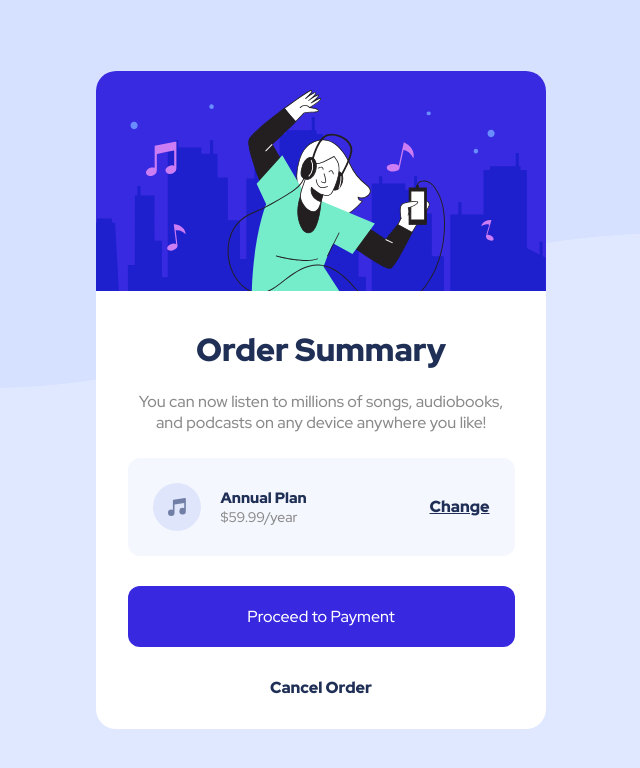
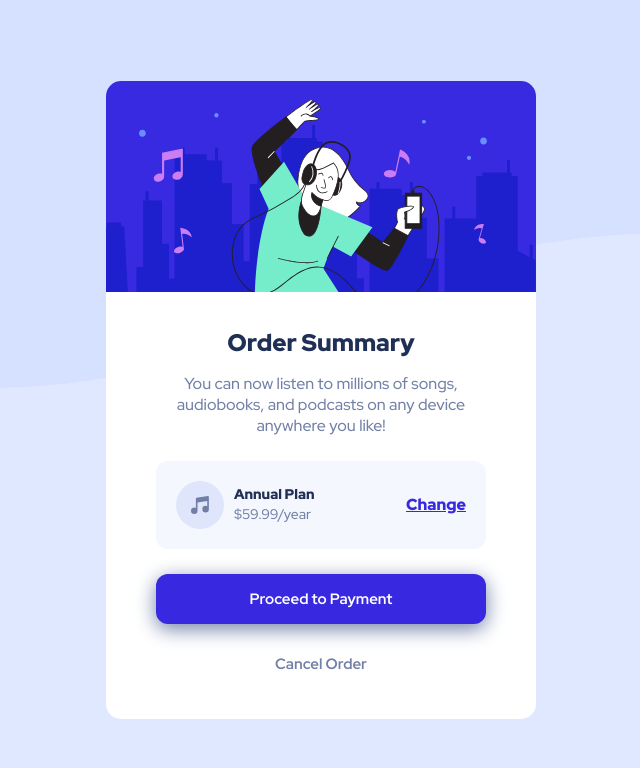
Before and after one commit to aineedtech-frontendmentor/OrderSummaryCard, a plain HTML site: page index.html in a window 1280 px wide. Shown: the whole page, without its empty margins (319-959 px from the left). Drawn offline with Linux system fonts and the light colour scheme.

Commit message:
Update Index.html and style.css

```diff
--- a/index.html
+++ b/index.html
@@ -2,33 +2,34 @@
 <html lang="en">
 <head>
   <meta charset="UTF-8">
-        <meta name="viewport" content="width-device-width, initial-scale=1.0">
-        <link rel="icon" href="image/png" sizes="32x32" href="./images/favicon-32x32.png">
-        <title>Frontend Mentor | Order Summary Card</title>
+  <meta name="viewport" content="width=device-width, initial-scale=1.0"> <!-- displays site properly based on user's device -->
+
+  <link rel="icon" type="image/png" sizes="32x32" href="./images/favicon-32x32.png">
+
+  <title>Frontend Mentor | Order summary card</title>
 
   <link rel="stylesheet" href="style.css">
+
 </head>
 <body>
 
   <div class="container">
-            <div class="hero">
-                <img src="images/illustration-hero.svg" alt="">
+    <img class="hero" src="images/illustration-hero.svg" alt="">
+
+    <div class="text">
+      <h2 class="title">Order Summary</h2>
+      <p class="description">
+        You can now listen to millions of songs, audiobooks, and podcasts on any
+        device anywhere you like!
+      </p>
     </div>
 
-            <div class="text-content">
-                <h2 class="title">
-                    Order Summary
-                </h2>
-                <p class="subtitle">
-                    You can now listen to millions of songs, audiobooks,
-                    and podcasts on any device anywhere you like!
-                </p>
+    <div class="plan">
+      <div class="plan-left">
+        <img src="images/icon-music.svg" alt="" class="music">
 
-                <div class="plan-box">
-                    <div class="plan-box-left">
-                        <img src="images/icon-music.svg" alt="">
-                        <div>
-                            <h5>Annual Plan</h5>
+        <div class="plan-left-text">
+          <h4>Annual Plan</h4>
           <p>$59.99/year</p>
         </div>
       </div>
@@ -37,8 +38,6 @@
 
     <a href="#" class="proceed-btn">Proceed to Payment</a>
     <a href="#" class="cancel-btn">Cancel Order</a>
-
-            </div>
   </div>
 
 </body>
--- a/style.css
+++ b/style.css
@@ -3,144 +3,138 @@
 * {
     margin: 0;
     padding: 0;
-    box-sizing: border-box;
 }
 
-body{
-    font-family: 'Red Hat Display', sans-serif;
-    min-height: 100vh;
+body {
+    height: 100vh;
     background-image: url(images/pattern-background-desktop.svg);
     background-repeat: no-repeat;
+    background-color: hsl(225, 100%, 94%);
     background-size: contain;
-    background-color: hsl(225, 100%, 94%);
-    position: relative;
+    text-align: center;
+    font-family: 'Red Hat Display', sans-serif;
     font-size: 16px;
+    font-weight: 500;
+    display: grid;
+    place-items: center;
 }
 
-.container{
-    position: absolute;
-    left: 50%;
-    top: 50%;
-    transform: translate(-50%, -50%);
-    max-width: 450px;
+.container {
+    width: 430px;
+    overflow: hidden;
     background: white;
-    border-radius: 20px;
-    overflow: hidden;
+    border-radius: 15px;
 }
 
-.text-content{
-    padding: 7%;
-    text-align: center;
+.hero {
+    width: 100%;
+    height: auto;
+}
+
+.text {
+    padding: 20px 50px;
 }
 
 .title {
+    padding: 10px;
+    font-weight: 900;
     color: hsl(223, 47%, 23%);
-    font-weight: 900;
-    font-size: 32px;
-    margin-bottom: 20px;
 }
 
-.text-content p.subtitle {
-    color: #8a8a8a;
-    margin-bottom: 25px;
+.description {
+    padding: 5px;
+    color: hsl(224, 23%, 55%);
+    font-weight: 500;
 }
 
-.plan-box {
+.plan {
     background-color: hsl(225, 100%, 98%);
+    margin: 0 50px 10px 50px;
+    padding: 20px;
     border-radius: 12px;
     display: flex;
-    padding: 25px;
     align-items: center;
     justify-content: space-between;
 }
 
-.plan-box-left {
+.plan-left {
     display: flex;
-    align-items: center;
-    text-align: left;
 }
 
-.plan-box-left div {
-    margin-left: 20px;
+.plan-left-text {
+    display: flex;
+    flex-direction: column;
+    justify-content: center;
+    text-align: left;
+    padding: 0px 0 0px 10px;
+    font-size: 14px;
 }
 
-.plan-box-left div h5 {
+.plan-left-text h4 {
     font-weight: 900;
-    font-size: 15px;
     color: hsl(223, 47%, 23%);
 }
 
-.plan-box-left div p {
-    font-size: 14px;
-    color: #8a8a8a;
+.plan-left-text p {
+    color: hsl(224, 23%, 55%);
+    padding: 2px 0;
 }
 
-.plan-box a {
+.plan a {
     font-weight: 900;
-    color: hsl(223, 47%, 23%);
-    transition: color .3s ease;
-}
-
-.plan-box a:hover {
-    text-decoration: none;
     color: hsl(245, 75%, 52%);
 }
 
-a.proceed-btn {
-    display: block;
+.plan a:hover {
     text-decoration: none;
-    color: white;
-    background-color: hsl(245, 75%, 52%);
-    padding: 20px 0;
-    border-radius: 12px;
-    margin: 30px 0;
-    transition: background-color .3s ease;
+    color: hsl(245, 74%,  64%)
 }
 
-a.proceed-btn:hover {
-    background-color: hsl(224, 23%, 55%);
+.proceed-btn, .cancel-btn {
+    display: block;
+    padding: 15px;
+    font-size: 15px;
+    font-weight: 700;
+    text-decoration: none;
 }
 
-a.cancel-btn {
-    color: hsl(223, 47%, 23%);
-    text-decoration: none;
-    font-weight: 900;
-    transition: color .3s ease;
+.proceed-btn {
+    background-color: hsl(245, 75%, 52%);
+    margin: 25px 50px 15px 50px;
+    color: white;
+    border-radius: 12px;
+    box-shadow: 0px 5px 20px hsl(224, 23%, 55%);
 }
 
-a.cancel-btn:hover {
-    color:hsl(223, 47%, 23%);
+.proceed-btn:hover {
+    background-color: hsl(245, 74%,  64%);
 }
 
-@media only screen and (max-width: 425px){
-    body {
-        background-image: url(images/pattern-background-mobile.svg);
+.cancel-btn {
+    color: hsl(224, 23%, 55%);
+    margin: 0 0 30px 0;
+}
+
+.cancel-btn:hover {
+    color: hsl(223, 47%, 23%);
+}
+
+@media screen and (max-width: 420px) {
+    .container {
+        margin: auto 20px;
+        width: auto;
         font-size: 14px;
     }
 
-    .container {
-        max-width: 87%;
+    .plan {
+        padding: 15px 20px;
     }
 
-    .title {
-        font-size: 23px;
-    }
-
-    div.plan-box {
-        padding: 12px;
-    }
-
-    .plan-box-left div {
-        margin-left: 10px;
-    }
-
-    a.proceed-btn,
-    a.cancel-btn,
-    .plan-box {
-        font-size: 12px;
-    }
-
-    .text-content {
-        padding: 9% 7%;
+    .plan,
+    .proceed-btn,
+    .cancel-btn {
+        margin-left: 25px;
+        margin-right: 25px;
+        font-size: 13px;
     }
 }
```
Also changed, not shown: 1 other file. Lines whose indentation alone changed are shown as unchanged.
